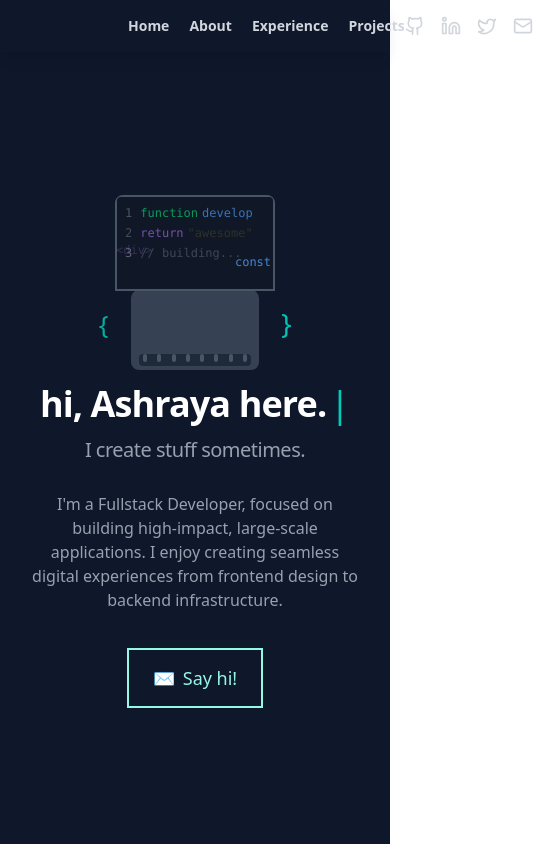
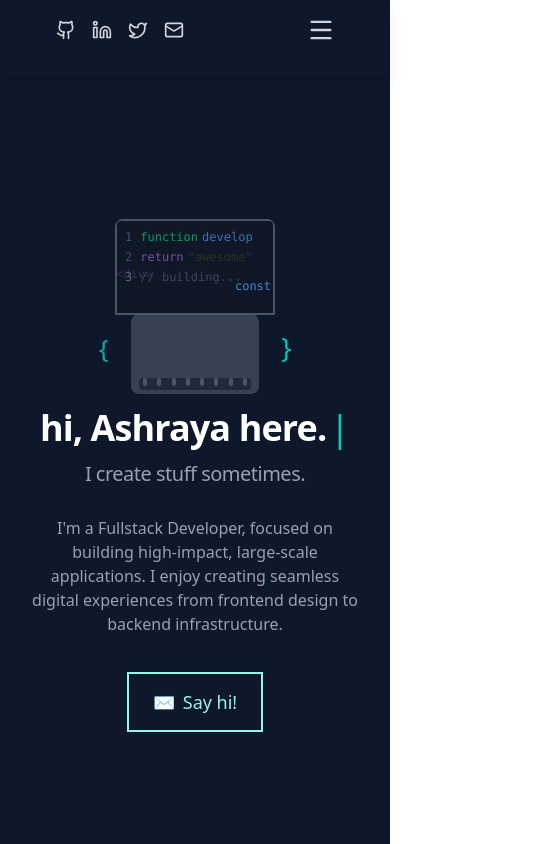
Before and after one commit to Ashraya77/My-Portfolio, a React (Vite) app in the folder client/: page / in a window 390 px wide. Shown: the top 844 px of the page, 533 px wide, since content can reach past the window. Built offline with nearby package versions, Linux system fonts and the light colour scheme.

Commit message:
made navbar mobile responsive

```diff
--- a/client/src/components/Navbar.tsx
+++ b/client/src/components/Navbar.tsx
@@ -1,16 +1,22 @@
-import { Github, Linkedin, Mail, Twitter } from 'lucide-react';
+import { useState } from "react";
+import { Github, Linkedin, Mail, Twitter, Menu, X } from "lucide-react";
 
 const navLinks = [
-  { name: 'Home', href: '#intro' },
-  { name: 'About', href: '#about' },
-  { name: 'Experience', href: '#experience' },
-  { name: 'Projects', href: '#projects' }
+  { name: "Home", href: "#intro" },
+  { name: "About", href: "#about" },
+  { name: "Experience", href: "#experience" },
+  { name: "Projects", href: "#projects" },
 ];
 
 const Navbar = () => {
+  const [open, setOpen] = useState(false);
+
   return (
-    <nav className="bg-slate-900 py-4 flex items-center justify-around sticky top-0 z-50 shadow-lg px-32 ">
-      <div className="flex gap-5">
+    <nav className="bg-slate-900 py-4 sticky top-0 z-50 shadow-lg  md:px-32 ">
+      <div className="flex items-center justify-around">
+
+        {/* --- LEFT: Desktop Nav Links --- */}
+        <div className="hidden md:flex gap-5">
           {navLinks.map((link) => (
             <a
               key={link.name}
@@ -22,37 +28,51 @@ const Navbar = () => {
           ))}
         </div>
 
+        {/* --- RIGHT: Social Links --- */}
         <div className="flex gap-4">
-        <a
-          href="https://github.com/Ashraya77"
-          target="_blank"
-          rel="noopener noreferrer"
-          className="text-gray-300 hover:text-white transition-colors duration-300"
-        >
+          <a href="https://github.com/Ashraya77" target="_blank" rel="noopener noreferrer"
+             className="text-gray-300 hover:text-white transition-colors duration-300">
             <Github size={20} />
           </a>
-        <a
-          href="https://linkedin.com"
-          target="_blank"
-          rel="noopener noreferrer"
-          className="text-gray-300 hover:text-white transition-colors duration-300"
-        >
+          <a href="https://linkedin.com" target="_blank" rel="noopener noreferrer"
+             className="text-gray-300 hover:text-white transition-colors duration-300">
             <Linkedin size={20} />
           </a>
-        <a
-          href="https://twitter.com"
-          target="_blank"
-          rel="noopener noreferrer"
-          className="text-gray-300 hover:text-white transition-colors duration-300"
-        >
+          <a href="https://twitter.com" target="_blank" rel="noopener noreferrer"
+             className="text-gray-300 hover:text-white transition-colors duration-300">
             <Twitter size={20} />
           </a>
-        <a
-          href="mailto:aashray851@email.com"
-          className="text-gray-300 hover:text-white transition-colors duration-300"
-        >
+          <a href="mailto:aashray851@email.com"
+             className="text-gray-300 hover:text-white transition-colors duration-300">
             <Mail size={20} />
           </a>
+        </div>
+
+        {/* --- Mobile Menu Button --- */}
+        <button
+          className="md:hidden text-gray-300 ml-3"
+          onClick={() => setOpen(!open)}
+        >
+          {open ? <X size={28} /> : <Menu size={28} />}
+        </button>
+      </div>
+
+      {/* --- MOBILE MENU DROPDOWN --- */}
+      <div
+        className={`md:hidden flex flex-col gap-4 mt-4 overflow-hidden transition-all duration-300 ${
+          open ? "max-h-60" : "max-h-0"
+        }`}
+      >
+        {navLinks.map((link) => (
+          <a
+            key={link.name}
+            href={link.href}
+            onClick={() => setOpen(false)}
+            className="text-gray-300 hover:text-teal-200 transition-colors duration-300 text-sm font-bold"
+          >
+            {link.name}
+          </a>
+        ))}
       </div>
     </nav>
   );
--- a/client/src/index.css
+++ b/client/src/index.css
@@ -1,3 +1,8 @@
 @import 'swiper/css';
 @import 'swiper/css/navigation';
 @import 'swiper/css/pagination';
+
+/* global.css or index.css */
+html {
+  scroll-behavior: smooth;
+}
```
Lines whose indentation alone changed are shown as unchanged.
